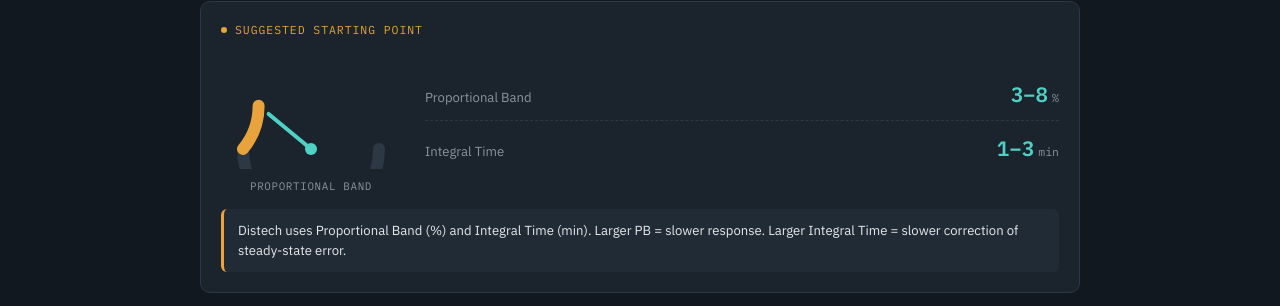
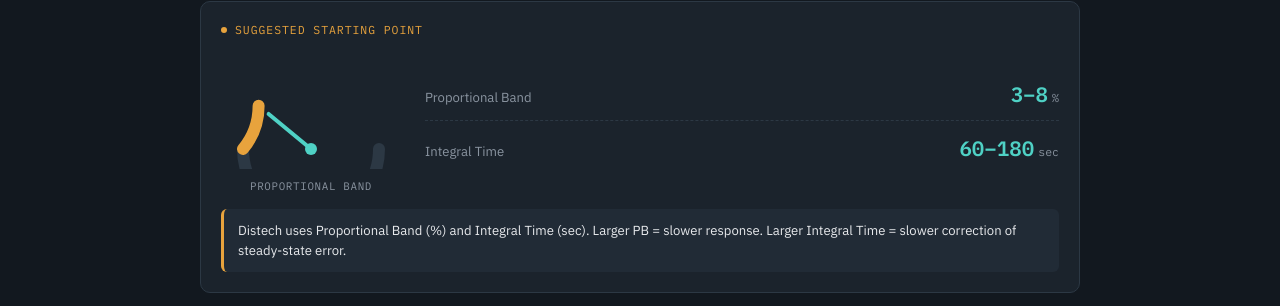
Before and after one commit to chris1gonzales/PID-Loop-Tuning, a plain HTML site: page index.html in a window 1280 px wide. Shown: the part 308-614 px from the top of the page. Drawn offline with Linux system fonts and the light colour scheme.

Commit message:
Add files via upload

```diff
--- a/index.html
+++ b/index.html
@@ -682,8 +682,8 @@
     distech: {
       label: "Distech Controls (Niagara)",
       mode: "pb",
-      itUnit: "min",
-      note: "Distech uses Proportional Band (%) and Integral Time (min). Larger PB = slower response. Larger Integral Time = slower correction of steady-state error."
+      itUnit: "sec",
+      note: "Distech uses Proportional Band (%) and Integral Time (sec). Larger PB = slower response. Larger Integral Time = slower correction of steady-state error."
     },
     tridium: {
       label: "Tridium Niagara (native PID)",
@@ -704,8 +704,9 @@
     },
     honeywell_optimizer: {
       label: "Honeywell Optimizer (Niagara-based)",
-      mode: "gain",
-      note: "The Optimizer line runs on Niagara, so it follows Proportional Gain + reset rate (repeats/min) — not the legacy Honeywell PB/Integral Time behavior."
+      mode: "pb",
+      itUnit: "sec",
+      note: "The Optimizer line runs on Niagara internally, but its interface displays Proportional Band (%) and Integral Time (sec), same convention as legacy Honeywell."
     }
   };
 
```
